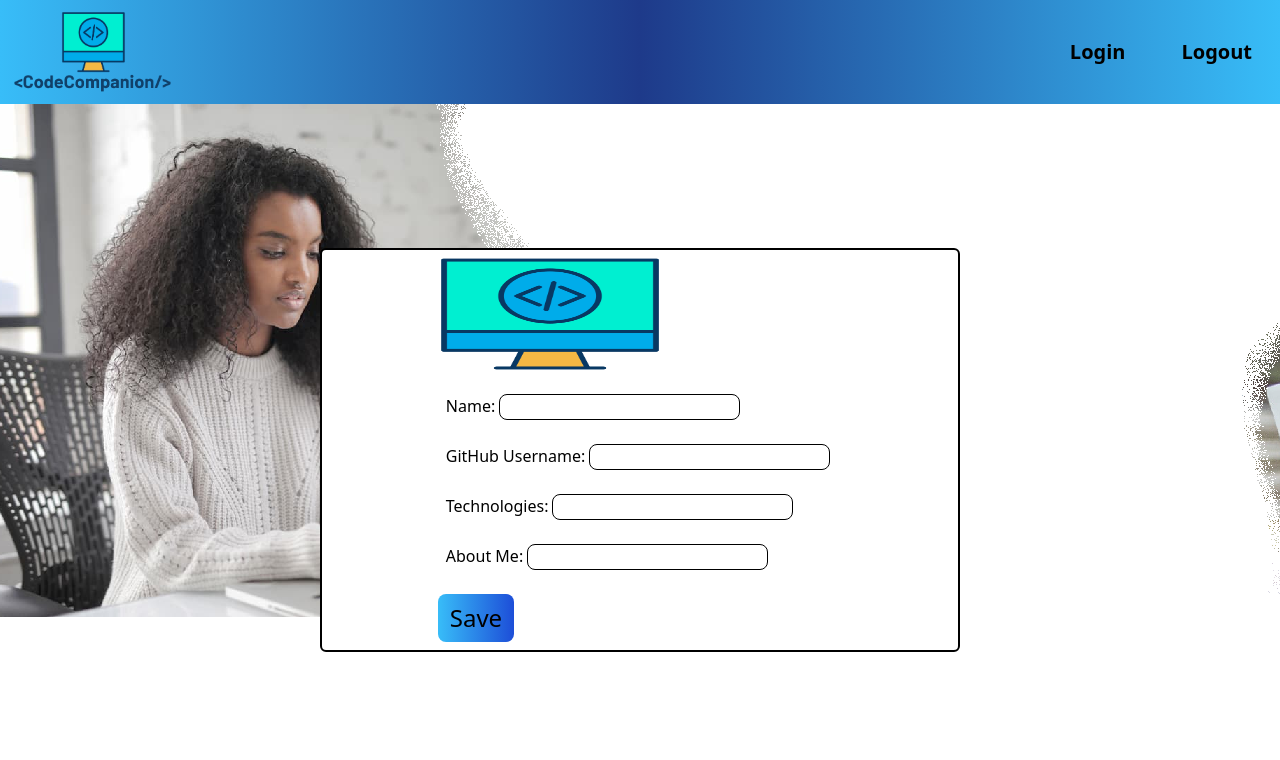
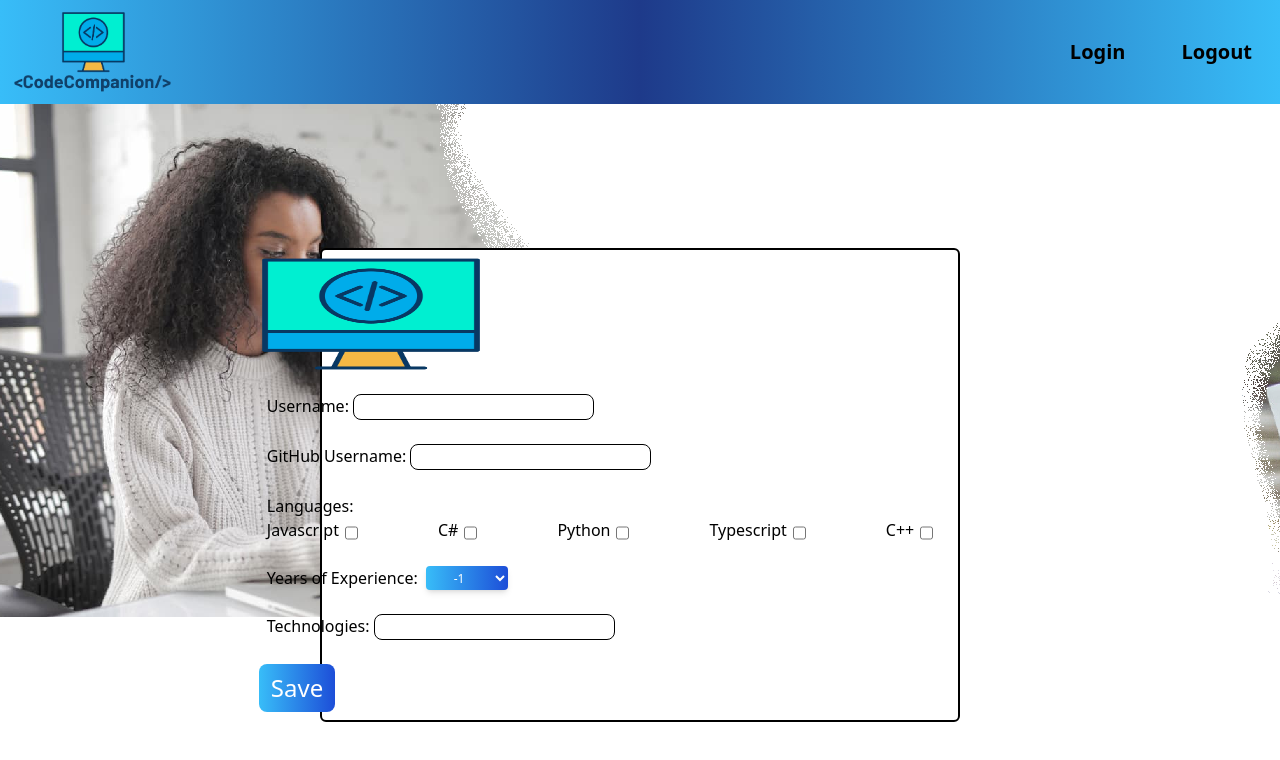
Before and after one commit to SmithCray/Code-Companion, a React (Create React App) app in the folder client/: page /Signup in a window 1280 px wide. Shown: the top 760 px of the page. Built offline with nearby package versions, Linux system fonts and the light colour scheme; no server answers.

Commit message:
added necessary fields and naming conventions to signup

```diff
--- a/client/src/pages/signUp.js
+++ b/client/src/pages/signUp.js
@@ -5,14 +5,17 @@ import logo from "../styles/img/CodeComputer.png";
 
 const inputStyle = "border border-1 border-black mx-1 px-1 rounded-lg";
 const buttonCSS =
-  "text-2xl px-3 mx-2 my-2 py-2 bg-gradient-to-r from-sky-400 to-blue-700 rounded-lg hover:shadow hover:bg-gradient-to-r hover:from-sky-500 hover:to-blue-800";
+  "text-2xl px-3 mx-2 my-2 py-2 text-white bg-gradient-to-r from-sky-400 to-blue-700 rounded-lg hover:shadow hover:bg-gradient-to-r hover:from-sky-500 hover:to-blue-800";
+const dropdownCSS =
+  "dropdown-toggle mx-2 px-6 py-1.5 bg-gradient-to-r from-sky-400 to-blue-700 text-white text-xs leading-tight uppercase rounded shadow-md hover:bg-gradient-to-r hover:from-sky-500 hover:to-blue-800 hover:shadow-lg focus:bg-gradient-to-r focus:from-sky-500 focus:to-blue-800 focus:shadow-lg focus:outoptionne-none focus:ring-0 active:bg-gradient-to-r active:from-sky-600 active:to-blue-900 active:shadow-lg active:text-white transition duration-150 ease-in-out flex items-centerb whitespace-nowrap";
+const liCSS =
+  "dropdown-item text-sm py-2 px-4 font-normal block w-full whitespace-nowrap bg-transparent text-gray-700 hover:bg-gray-100";
 
 function Signup() {
   const [formState, setFormState] = useState({
-    name: "",
+    username: "",
     github: "",
-    tech: "",
-    about: "",
+    skills: "",
   });
 
   const handleChange = (event) => {
@@ -47,12 +50,12 @@ function Signup() {
             <form className="flex-col">
               <img className="h-32 w-60" src={logo} alt="" />
               <div className="flex m-2 p-2">
-                <h3>Name:</h3>
+                <h3>Username:</h3>
                 <input
                   className={inputStyle}
-                  type="name"
-                  name="name"
-                  value={formState.name}
+                  type="username"
+                  name="username"
+                  value={formState.username}
                   onChange={handleChange}
                 />
               </div>
@@ -66,23 +69,71 @@ function Signup() {
                   onChange={handleChange}
                 />
               </div>
+              <div className="m-2 p-2">
+                <h3>Languages:</h3>
+                <div className="flex" name="languages" input="languages">
+                <div className="flex">
+                  <h3>Javascript</h3>
+                  <input type="checkbox" className="mr-20 ml-1.5 mt-1.5"></input>
+                </div>
+                <div className="flex">
+                  <h3>C#</h3>
+                  <input type="checkbox" className="mr-20 ml-1.5 mt-1.5"></input>
+                </div>
+                <div className="flex">
+                  <h3>Python</h3>
+                  <input type="checkbox" className="mr-20 ml-1.5 mt-1.5"></input>
+                </div>
+                <div className="flex">
+                  <h3>Typescript</h3>
+                  <input type="checkbox" className="mr-20 ml-1.5 mt-1.5"></input>
+                </div>
+                <div className="flex">
+                  <h3>C++</h3>
+                  <input type="checkbox" className="mr-20 ml-1.5 mt-1.5"></input>
+                </div>
+                </div>
+              </div>
+              <div className="flex m-2 p-2">
+                <h3>Years of Experience:</h3>
+                <select
+                  className={dropdownCSS}
+                  name="experienceLevel"
+                  input="experienceLevel"
+                  data-bs-toggle="dropdown"
+                  aria-expanded="false"
+                >
+                  Choose One
+                  <option className={liCSS} href="#">
+                    -1
+                  </option>
+                  <option className={liCSS} href="#">
+                    1
+                  </option>
+                  <option className={liCSS} href="#">
+                    2
+                  </option>
+                  <option className={liCSS} href="#">
+                    3
+                  </option>
+                  <option className={liCSS} href="#">
+                    4
+                  </option>
+                  <option className={liCSS} href="#">
+                    5
+                  </option>
+                  <option className={liCSS} href="#">
+                    5+
+                  </option>
+                </select>
+              </div>
               <div className="flex m-2 p-2">
                 <h3>Technologies:</h3>
                 <input
                   className={inputStyle}
-                  type="tech"
-                  name="tech"
-                  value={formState.tech}
-                  onChange={handleChange}
-                />
-              </div>
-              <div className="flex m-2 p-2">
-                <h3>About Me:</h3>
-                <input
-                  className={inputStyle}
-                  type="about"
-                  name="about"
-                  value={formState.about}
+                  type="skills"
+                  name="skills"
+                  value={formState.skills}
                   onChange={handleChange}
                 />
               </div>
--- a/client/src/styles/output.css
+++ b/client/src/styles/output.css
@@ -482,8 +482,20 @@ Ensure the default browser behavior of the `hidden` attribute.
   left: 33.333333%;
 }
 
+.z-50 {
+  z-index: 50;
+}
+
+.float-left {
+  float: left;
+}
+
 .m-1 {
   margin: 0.25rem;
+}
+
+.m-0 {
+  margin: 0px;
 }
 
 .m-2 {
@@ -525,14 +537,14 @@ Ensure the default browser behavior of the `hidden` attribute.
   margin-right: 0.25rem;
 }
 
+.my-4 {
+  margin-top: 1rem;
+  margin-bottom: 1rem;
+}
+
 .my-1 {
   margin-top: 0.25rem;
   margin-bottom: 0.25rem;
-}
-
-.my-4 {
-  margin-top: 1rem;
-  margin-bottom: 1rem;
 }
 
 .mt-5 {
@@ -559,8 +571,16 @@ Ensure the default browser behavior of the `hidden` attribute.
   margin-left: 0.375rem;
 }
 
+.mt-1\.5 {
+  margin-top: 0.375rem;
+}
+
 .ml-1 {
   margin-left: 0.25rem;
+}
+
+.mt-1 {
+  margin-top: 0.25rem;
 }
 
 .mt-6 {
@@ -569,14 +589,6 @@ Ensure the default browser behavior of the `hidden` attribute.
 
 .ml-2 {
   margin-left: 0.5rem;
-}
-
-.mt-1\.5 {
-  margin-top: 0.375rem;
-}
-
-.mt-1 {
-  margin-top: 0.25rem;
 }
 
 .ml-3 {
@@ -591,6 +603,14 @@ Ensure the default browser behavior of the `hidden` attribute.
   margin-bottom: 0.5rem;
 }
 
+.mt-4 {
+  margin-top: 1rem;
+}
+
+.mb-4 {
+  margin-bottom: 1rem;
+}
+
 .ml-10 {
   margin-left: 2.5rem;
 }
@@ -601,14 +621,6 @@ Ensure the default browser behavior of the `hidden` attribute.
 
 .mt-20 {
   margin-top: 5rem;
-}
-
-.mb-4 {
-  margin-bottom: 1rem;
-}
-
-.mt-4 {
-  margin-top: 1rem;
 }
 
 .block {
@@ -659,6 +671,15 @@ Ensure the default browser behavior of the `hidden` attribute.
   width: 15rem;
 }
 
+.w-full {
+  width: 100%;
+}
+
+.min-w-max {
+  min-width: -webkit-max-content;
+  min-width: max-content;
+}
+
 .basis-1\/4 {
   flex-basis: 25%;
 }
@@ -683,12 +704,20 @@ Ensure the default browser behavior of the `hidden` attribute.
   justify-content: space-between;
 }
 
+.whitespace-nowrap {
+  white-space: nowrap;
+}
+
 .rounded-md {
   border-radius: 0.375rem;
 }
 
 .rounded-lg {
   border-radius: 0.5rem;
+}
+
+.rounded {
+  border-radius: 0.25rem;
 }
 
 .rounded-t-md {
@@ -712,6 +741,10 @@ Ensure the default browser behavior of the `hidden` attribute.
   border-bottom-width: 1px;
 }
 
+.border-none {
+  border-style: none;
+}
+
 .border-black {
   --tw-border-opacity: 1;
   border-color: rgb(0 0 0 / var(--tw-border-opacity));
@@ -720,6 +753,10 @@ Ensure the default browser behavior of the `hidden` attribute.
 .bg-white {
   --tw-bg-opacity: 1;
   background-color: rgb(255 255 255 / var(--tw-bg-opacity));
+}
+
+.bg-transparent {
+  background-color: transparent;
 }
 
 .bg-gradient-to-r {
@@ -771,8 +808,22 @@ Ensure the default browser behavior of the `hidden` attribute.
   padding-right: 0.25rem;
 }
 
+.px-6 {
+  padding-left: 1.5rem;
+  padding-right: 1.5rem;
+}
+
+.py-2\.5 {
+  padding-top: 0.625rem;
+  padding-bottom: 0.625rem;
+}
+
 .pt-16 {
   padding-top: 4rem;
+}
+
+.text-left {
+  text-align: left;
 }
 
 .text-center {
@@ -799,14 +850,79 @@ Ensure the default browser behavior of the `hidden` attribute.
   line-height: 2rem;
 }
 
+.text-xs {
+  font-size: 0.75rem;
+  line-height: 1rem;
+}
+
+.text-base {
+  font-size: 1rem;
+  line-height: 1.5rem;
+}
+
 .font-bold {
   font-weight: 700;
+}
+
+.font-normal {
+  font-weight: 400;
+}
+
+.uppercase {
+  text-transform: uppercase;
+}
+
+.leading-tight {
+  line-height: 1.25;
+}
+
+.text-white {
+  --tw-text-opacity: 1;
+  color: rgb(255 255 255 / var(--tw-text-opacity));
+}
+
+.text-gray-700 {
+  --tw-text-opacity: 1;
+  color: rgb(55 65 81 / var(--tw-text-opacity));
 }
 
 .shadow {
   --tw-shadow: 0 1px 3px 0 rgb(0 0 0 / 0.1), 0 1px 2px -1px rgb(0 0 0 / 0.1);
   --tw-shadow-colored: 0 1px 3px 0 var(--tw-shadow-color), 0 1px 2px -1px var(--tw-shadow-color);
   box-shadow: var(--tw-ring-offset-shadow, 0 0 #0000), var(--tw-ring-shadow, 0 0 #0000), var(--tw-shadow);
+}
+
+.shadow-md {
+  --tw-shadow: 0 4px 6px -1px rgb(0 0 0 / 0.1), 0 2px 4px -2px rgb(0 0 0 / 0.1);
+  --tw-shadow-colored: 0 4px 6px -1px var(--tw-shadow-color), 0 2px 4px -2px var(--tw-shadow-color);
+  box-shadow: var(--tw-ring-offset-shadow, 0 0 #0000), var(--tw-ring-shadow, 0 0 #0000), var(--tw-shadow);
+}
+
+.shadow-lg {
+  --tw-shadow: 0 10px 15px -3px rgb(0 0 0 / 0.1), 0 4px 6px -4px rgb(0 0 0 / 0.1);
+  --tw-shadow-colored: 0 10px 15px -3px var(--tw-shadow-color), 0 4px 6px -4px var(--tw-shadow-color);
+  box-shadow: var(--tw-ring-offset-shadow, 0 0 #0000), var(--tw-ring-shadow, 0 0 #0000), var(--tw-shadow);
+}
+
+.transition {
+  transition-property: color, background-color, border-color, fill, stroke, opacity, box-shadow, -webkit-text-decoration-color, -webkit-transform, -webkit-filter, -webkit-backdrop-filter;
+  transition-property: color, background-color, border-color, text-decoration-color, fill, stroke, opacity, box-shadow, transform, filter, backdrop-filter;
+  transition-property: color, background-color, border-color, text-decoration-color, fill, stroke, opacity, box-shadow, transform, filter, backdrop-filter, -webkit-text-decoration-color, -webkit-transform, -webkit-filter, -webkit-backdrop-filter;
+  transition-timing-function: cubic-bezier(0.4, 0, 0.2, 1);
+  transition-duration: 150ms;
+}
+
+.duration-150 {
+  transition-duration: 150ms;
+}
+
+.ease-in-out {
+  transition-timing-function: cubic-bezier(0.4, 0, 0.2, 1);
+}
+
+.hover\:bg-gray-100:hover {
+  --tw-bg-opacity: 1;
+  background-color: rgb(243 244 246 / var(--tw-bg-opacity));
 }
 
 .hover\:bg-gradient-to-r:hover {
@@ -841,6 +957,61 @@ Ensure the default browser behavior of the `hidden` attribute.
   box-shadow: var(--tw-ring-offset-shadow, 0 0 #0000), var(--tw-ring-shadow, 0 0 #0000), var(--tw-shadow);
 }
 
+.hover\:shadow-lg:hover {
+  --tw-shadow: 0 10px 15px -3px rgb(0 0 0 / 0.1), 0 4px 6px -4px rgb(0 0 0 / 0.1);
+  --tw-shadow-colored: 0 10px 15px -3px var(--tw-shadow-color), 0 4px 6px -4px var(--tw-shadow-color);
+  box-shadow: var(--tw-ring-offset-shadow, 0 0 #0000), var(--tw-ring-shadow, 0 0 #0000), var(--tw-shadow);
+}
+
+.focus\:bg-gradient-to-r:focus {
+  background-image: linear-gradient(to right, var(--tw-gradient-stops));
+}
+
+.focus\:from-sky-500:focus {
+  --tw-gradient-from: #0ea5e9;
+  --tw-gradient-stops: var(--tw-gradient-from), var(--tw-gradient-to, rgb(14 165 233 / 0));
+}
+
+.focus\:to-blue-800:focus {
+  --tw-gradient-to: #1e40af;
+}
+
+.focus\:shadow-lg:focus {
+  --tw-shadow: 0 10px 15px -3px rgb(0 0 0 / 0.1), 0 4px 6px -4px rgb(0 0 0 / 0.1);
+  --tw-shadow-colored: 0 10px 15px -3px var(--tw-shadow-color), 0 4px 6px -4px var(--tw-shadow-color);
+  box-shadow: var(--tw-ring-offset-shadow, 0 0 #0000), var(--tw-ring-shadow, 0 0 #0000), var(--tw-shadow);
+}
+
+.focus\:ring-0:focus {
+  --tw-ring-offset-shadow: var(--tw-ring-inset) 0 0 0 var(--tw-ring-offset-width) var(--tw-ring-offset-color);
+  --tw-ring-shadow: var(--tw-ring-inset) 0 0 0 calc(0px + var(--tw-ring-offset-width)) var(--tw-ring-color);
+  box-shadow: var(--tw-ring-offset-shadow), var(--tw-ring-shadow), var(--tw-shadow, 0 0 #0000);
+}
+
+.active\:bg-gradient-to-r:active {
+  background-image: linear-gradient(to right, var(--tw-gradient-stops));
+}
+
+.active\:from-sky-600:active {
+  --tw-gradient-from: #0284c7;
+  --tw-gradient-stops: var(--tw-gradient-from), var(--tw-gradient-to, rgb(2 132 199 / 0));
+}
+
+.active\:to-blue-900:active {
+  --tw-gradient-to: #1e3a8a;
+}
+
+.active\:text-white:active {
+  --tw-text-opacity: 1;
+  color: rgb(255 255 255 / var(--tw-text-opacity));
+}
+
+.active\:shadow-lg:active {
+  --tw-shadow: 0 10px 15px -3px rgb(0 0 0 / 0.1), 0 4px 6px -4px rgb(0 0 0 / 0.1);
+  --tw-shadow-colored: 0 10px 15px -3px var(--tw-shadow-color), 0 4px 6px -4px var(--tw-shadow-color);
+  box-shadow: var(--tw-ring-offset-shadow, 0 0 #0000), var(--tw-ring-shadow, 0 0 #0000), var(--tw-shadow);
+}
+
 @media (min-width: 768px) {
   .md\:flex {
     display: flex;
```
Also changed, not shown: client/src/components/Header.js (+1 -13 lines).
